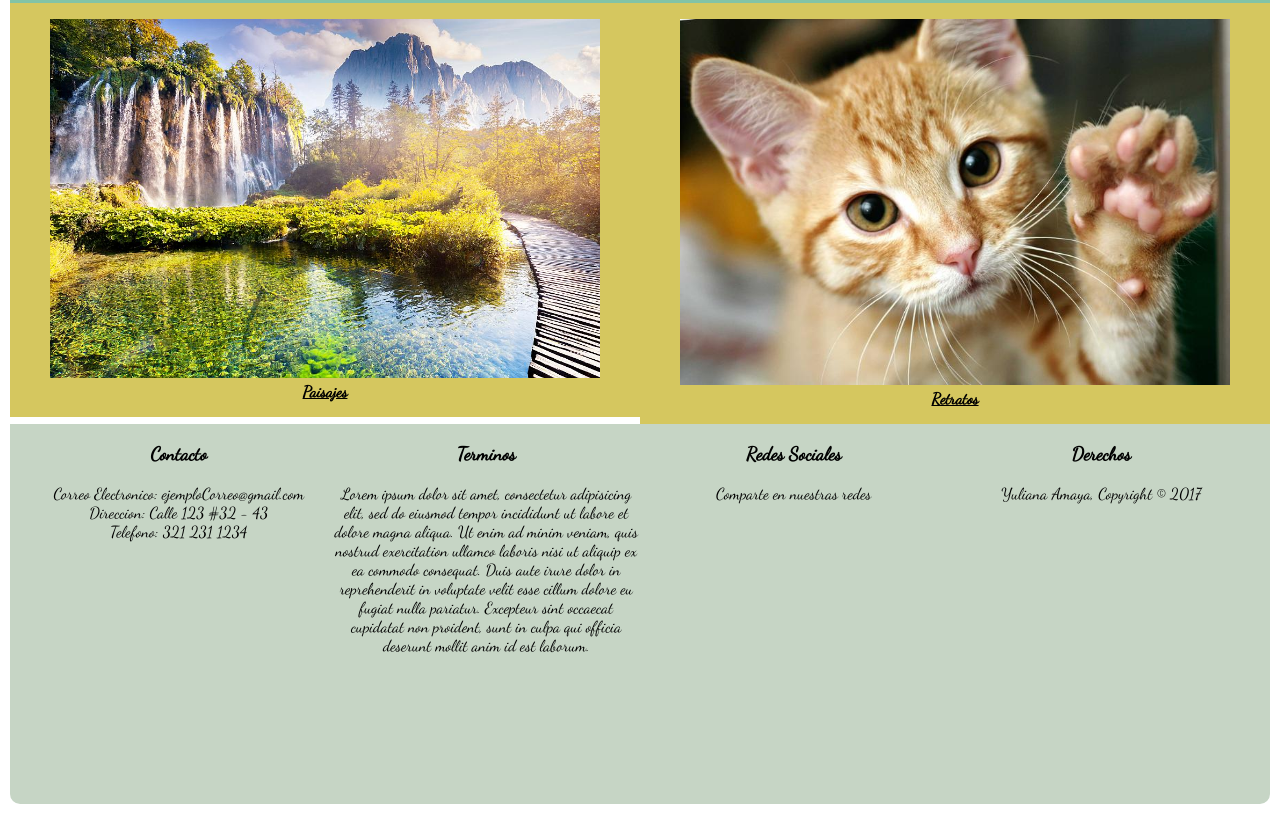
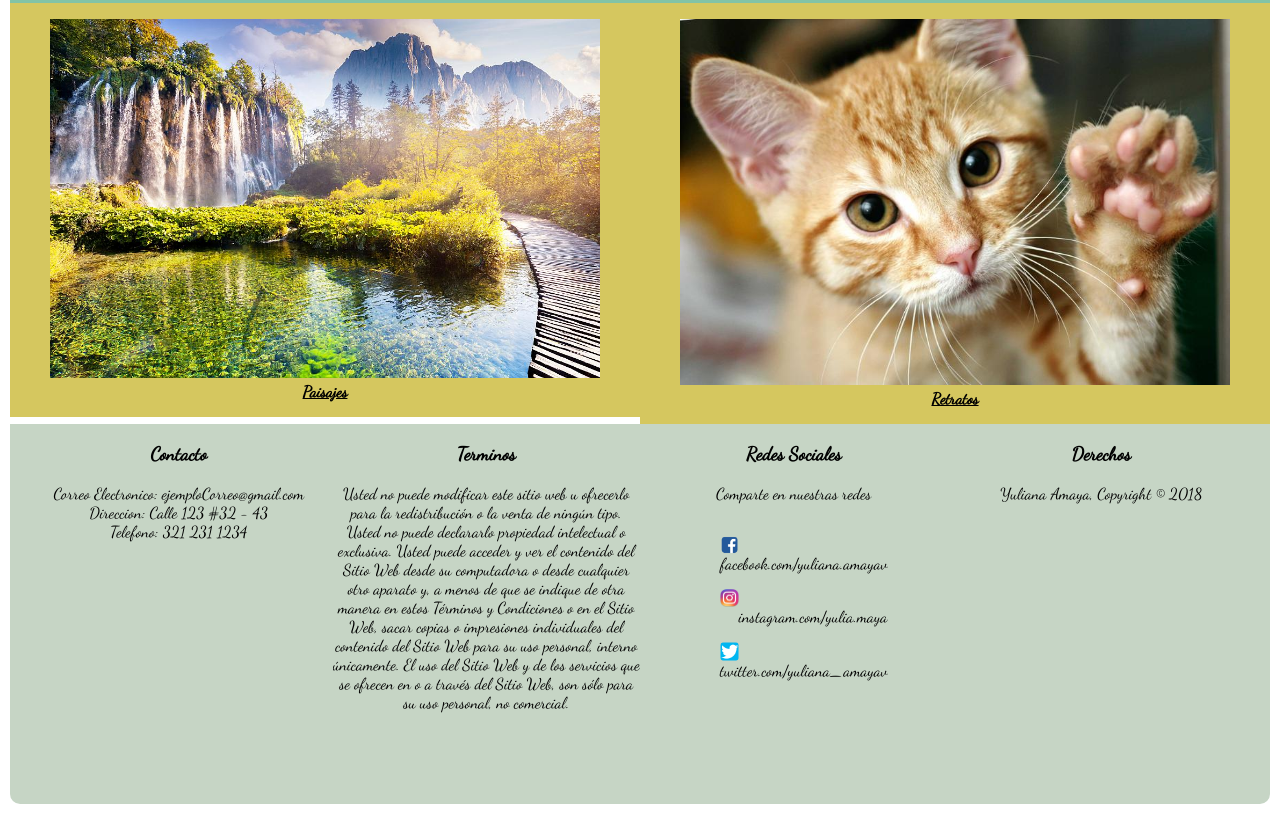
Before and after one commit to YulianaAmaya96/ProyectoCss, a plain HTML site: page Estructuras/index.html in a window 1280 px wide. Shown: the part 926-1755 px from the top of the page. Drawn offline with Linux system fonts and the light colour scheme.

Commit message:
Add files via upload

```diff
--- a/Estructuras/index.html
+++ b/Estructuras/index.html
@@ -55,21 +55,38 @@
         </div>
         <div class="contenedor">
           <h3>Terminos</h3>
-          <p>Lorem ipsum dolor sit amet, consectetur adipisicing elit, sed do
-          eiusmod tempor incididunt ut labore et dolore magna aliqua. Ut enim
-          ad minim veniam, quis nostrud exercitation ullamco laboris nisi ut
-          aliquip ex ea commodo consequat. Duis aute irure dolor in reprehenderit
-          in voluptate velit esse cillum dolore eu fugiat nulla pariatur. Excepteur
-          sint occaecat cupidatat non proident, sunt in culpa qui officia deserunt
-          mollit anim id est laborum.</p>
+          <p>Usted no puede modificar este sitio web u ofrecerlo para la
+            redistribución o la venta de ningún tipo. Usted no puede declararlo
+            propiedad intelectual o exclusiva. Usted puede acceder y ver el
+            contenido del Sitio Web desde su computadora o desde cualquier otro
+            aparato y, a menos de que se indique de otra manera en estos Términos
+            y Condiciones o en el Sitio Web, sacar copias o impresiones
+            individuales del contenido del Sitio Web para su uso personal,
+            interno únicamente. El uso del Sitio Web y de los servicios que se
+            ofrecen en o a través del Sitio Web, son sólo para su uso personal,
+            no comercial.</p>
         </div>
         <div class="contenedor">
           <h3>Redes Sociales</h3>
           <p>Comparte en nuestras redes</p>
+          <div class="redes">
+            <figure>
+              <img id="fb" src="../Imagenes/fb.png" class="redes">
+              <p>facebook.com/yuliana.amayav</p>
+            </figure>
+            <figure>
+              <img id="ins" src="../Imagenes/ins.png" class="redes">
+              <p>instagram.com/yulia.maya</p>
+            </figure>
+            <figure>
+              <img id="tw" src="../Imagenes/tw.png" class="redes">
+              <p>twitter.com/yuliana_amayav</p>
+            </figure>
+          </div>
         </div>
         <div class="contenedor">
           <h3>Derechos</h3>
-          <p>Yuliana Amaya, Copyright &copy; 2017</p>
+          <p>Yuliana Amaya, Copyright &copy; 2018</p>
         </div>
       </div>
     </footer>
```
Also changed, not shown: Estructuras/paisajes.html (+0 -1 lines), Estructuras/retratos.html (+25 -8 lines).
